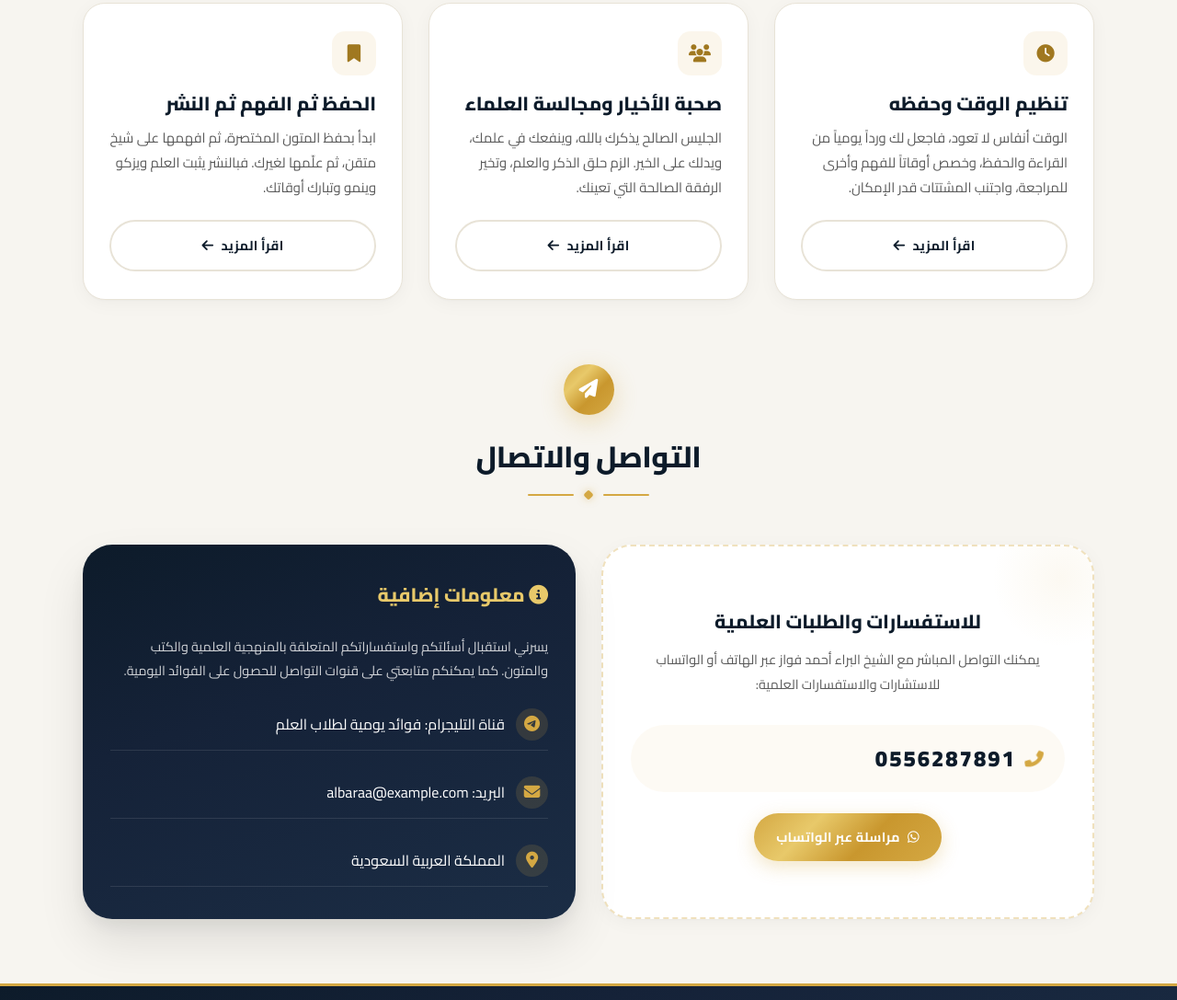
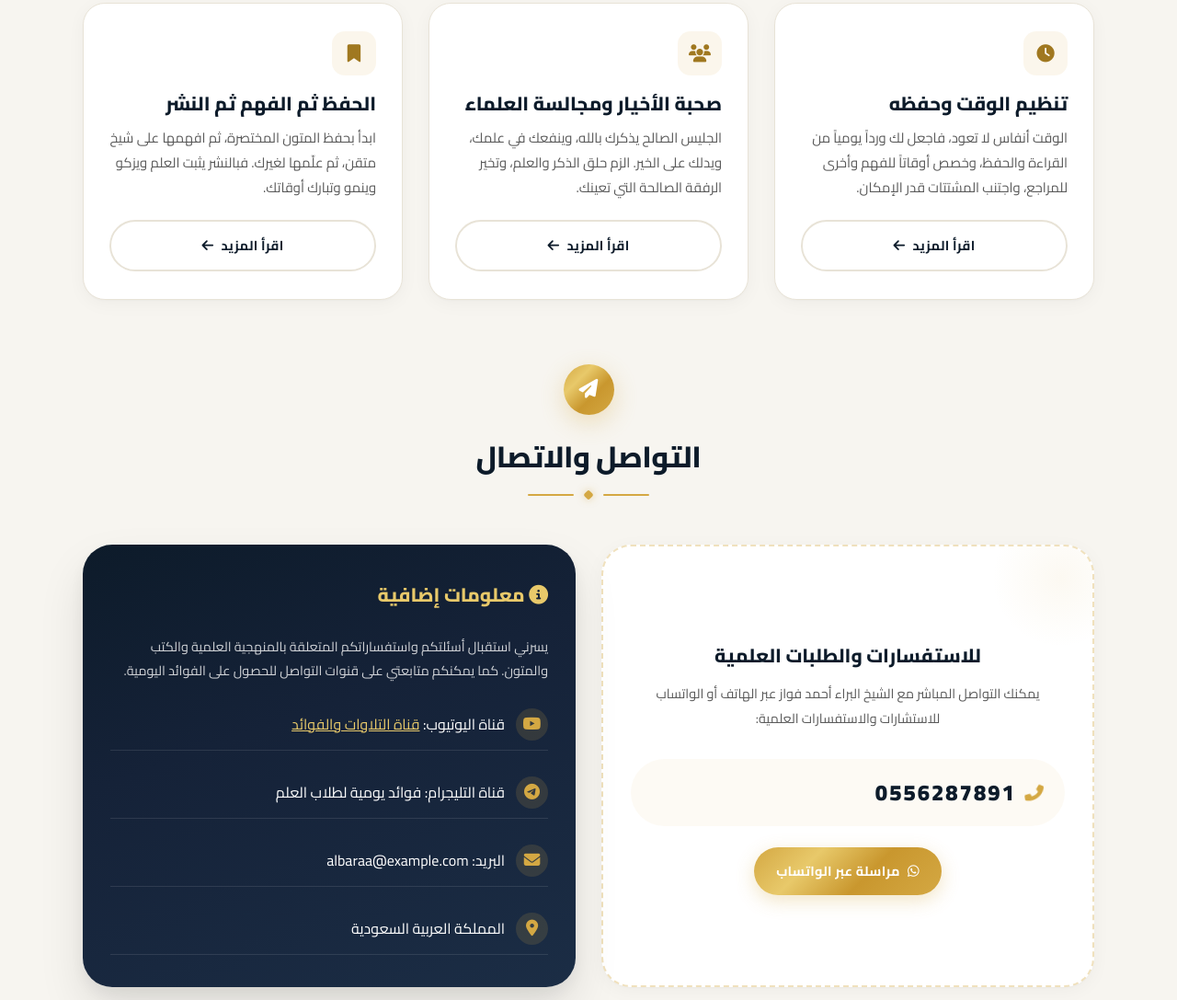
Before and after one commit to albaraaahmedfawaz-ai/Albaraa-ahmed, a plain HTML site: page index.html in a window 1280 px wide. Shown: the part 2246-3333 px from the top of the page at 92% size. Drawn offline with Linux system fonts and the light colour scheme.

Commit message:
index.html

```diff
--- a/index.html
+++ b/index.html
@@ -1154,7 +1154,7 @@
                     <div class="card-icon"><i class="fas fa-clock"></i></div>
                     <div>
                         <h3>تنظيم الوقت وحفظه</h3>
-                        <p>الوقت أنفاس لا تعود، فاجعل لك ورداً يومياً من القراءة والحفظ، وخصص أوقاتاً للفهم وأخرى للمراجعة، واجتنب المشتتات قدر الإمكان.</p>
+                        <p>الوقت أنفاس لا تعود، فاجعل لك ورداً يومياً من القراءة والحفظ، وخصص أوقاتاً للفهم وأخرى للمراجع، واجتنب المشتتات قدر الإمكان.</p>
                     </div>
                     <a href="#" class="btn btn-outline">اقرأ المزيد <i class="fas fa-arrow-left"></i></a>
                 </div>
@@ -1209,6 +1209,10 @@
                     <h3><i class="fas fa-info-circle"></i> معلومات إضافية</h3>
                     <p>يسرني استقبال أسئلتكم واستفساراتكم المتعلقة بالمنهجية العلمية والكتب والمتون. كما يمكنكم متابعتي على قنوات التواصل للحصول على الفوائد اليومية.</p>
                     <div class="info-item">
+                        <i class="fab fa-youtube"></i>
+                        <span>قناة اليوتيوب: <a href="https://youtube.com/@tilawen21?si=zDCw1FmQ7tXAJrY-" target="_blank" rel="noopener" style="color: var(--secondary-light); text-decoration: underline;">قناة التلاوات والفوائد</a></span>
+                    </div>
+                    <div class="info-item">
                         <i class="fab fa-telegram-plane"></i>
                         <span>قناة التليجرام: فوائد يومية لطلاب العلم</span>
                     </div>
@@ -1235,7 +1239,7 @@
                 <a href="#" title="تليجرام"><i class="fab fa-telegram-plane"></i></a>
                 <a href="#" title="تويتر"><i class="fab fa-twitter"></i></a>
                 <a href="#" title="واتساب"><i class="fab fa-whatsapp"></i></a>
-                <a href="#" title="يوتيوب"><i class="fab fa-youtube"></i></a>
+                <a href="https://youtube.com/@tilawen21?si=zDCw1FmQ7tXAJrY-" target="_blank" rel="noopener" title="يوتيوب"><i class="fab fa-youtube"></i></a>
             </div>
         </div>
     </footer>
```
